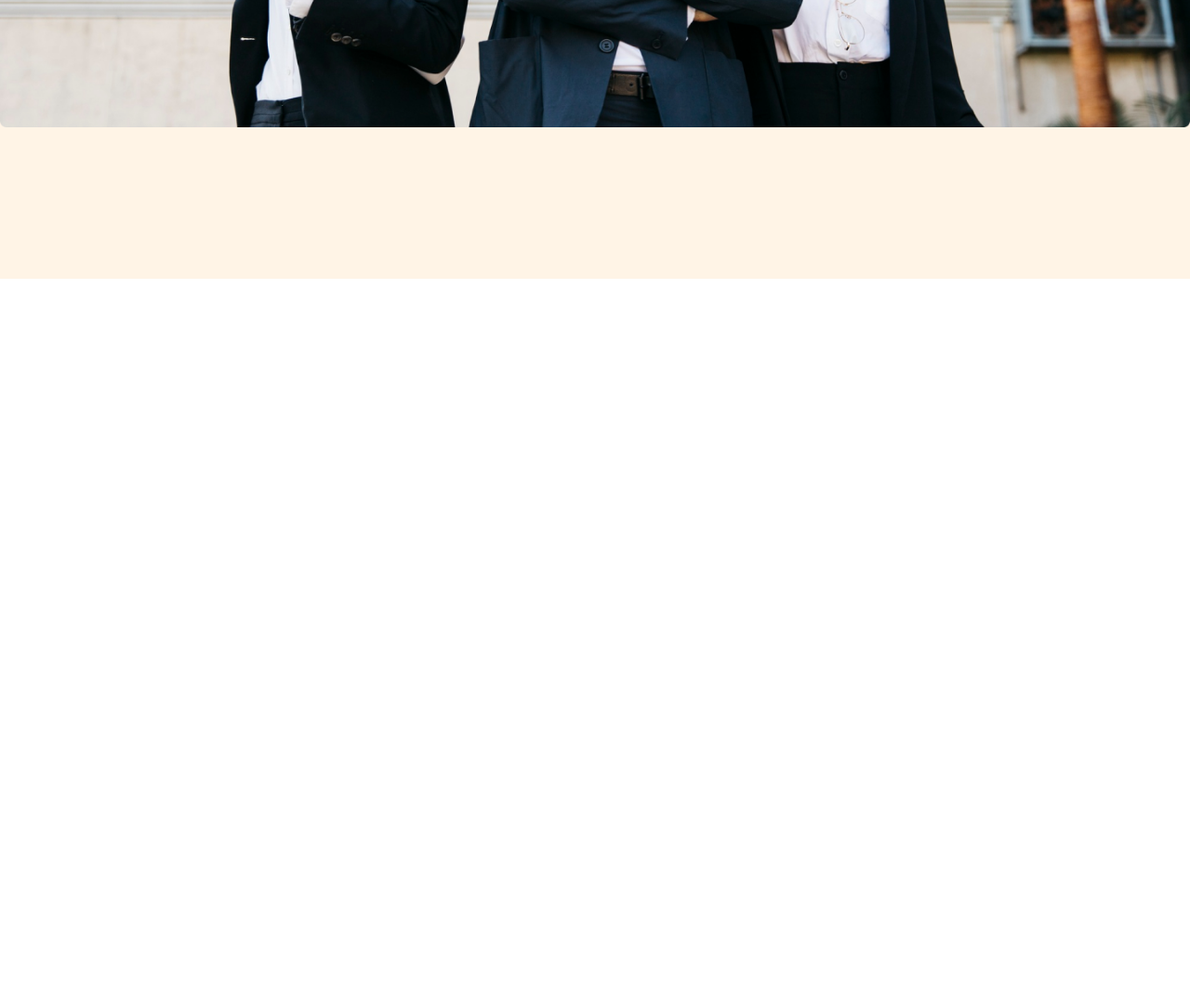
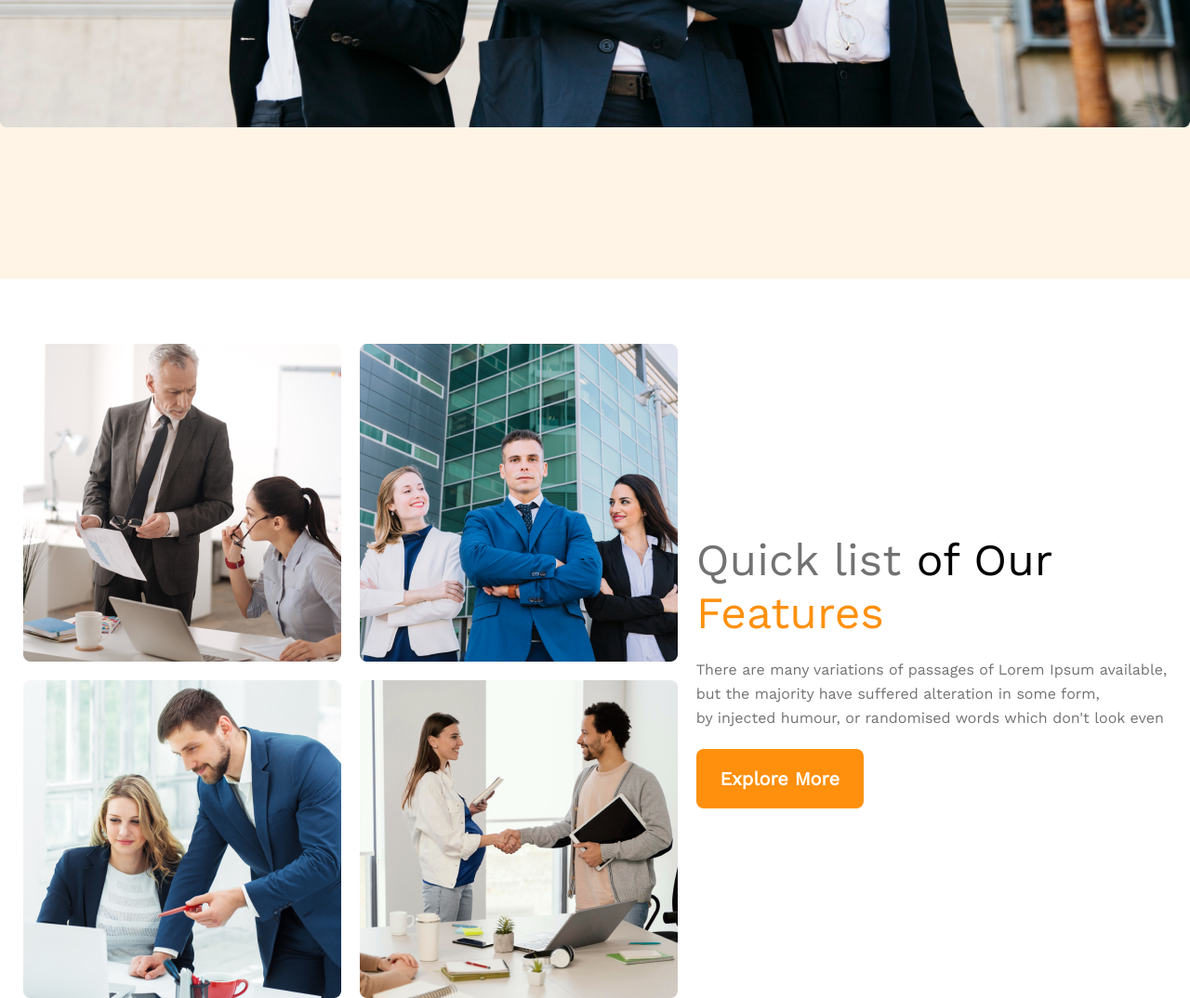
Before and after one commit to MD-Rakibul-Hassan/G3-Architects, a plain HTML site: page index.html in a window 1280 px wide. Shown: the part 1022-2096 px from the top of the page at 93% size. Before the commit the page ends 1322 px from the top, so only its background shows below. Drawn offline with nearby package versions, Linux system fonts and the light colour scheme.

Commit message:
team section responsive done

```diff
--- a/index.html
+++ b/index.html
@@ -14,7 +14,7 @@
             <ul>
                 <li><a href="#">Home</a></li>
                 <li><a href="#">About</a></li>
-                <li><a href="#">Contact Us</a></li>
+                <li><a href="#">Contact</a></li>
                 <li><a href="#">Login</a></li>
             </ul>
         </nav>
@@ -33,7 +33,21 @@
         </div>
     </header>
     <!-- This is the main section  -->
-    <main class="main"></main>
+    <main class="main">
+        <section class="teams-section container">
+            <div class="teams-img">
+                <img src="./images/team1.png" alt="">
+                <img src="./images/team2.png" alt="">
+                <img src="./images/team3.png" alt="">
+                <img src="./images/team4.png" alt="">
+            </div>
+            <div class="teams-text">
+                <h1><span class="QL">Quick list</span> of Our <br> <span class="FT">Features</span></h1>
+                <p>There are many variations of passages of Lorem Ipsum available, <br> but the majority have suffered alteration in some form,<br> by injected humour, or randomised words which don't look even</p>
+                <button class="btn">Explore More</button>
+            </div>
+        </section>
+    </main>
     <!-- This is the footer section  -->
     <footer></footer>
 </body>
--- a/styles/style.css
+++ b/styles/style.css
@@ -4,6 +4,7 @@
 :root {
     --FF : Work Sans;
     --TC : #727272;
+    --MT: 70px;
 }
 /* Global style for the website  */
 * {
@@ -108,21 +109,70 @@
     justify-content: center;
     margin-bottom: 30px;
 }
-
 .banner .banner-img img {
     width: 100%;
 }
+/* Styles for main section  */
+/* Styles for main teams area  */
+.main .teams-section {
+    margin-top: var(--MT);
+    display: flex;
+    align-items: center;
+    justify-content: center;
+    gap: 20px;
+}
+.main .teams-img {
+    display: grid;
+    grid-template-columns: repeat(2,1fr);
+    gap: 20px;
+}
+.main .teams-img img {
+    width: 100%;
+}
 
+.main .teams-text h1 {
+    font-size: 3rem;
+    font-style: normal;
+    font-weight: 500;
+    line-height: normal;
+    margin-bottom: 20px;
+}
+
+.main .teams-text h1 .QL {
+    color: var(--TC);
+}
+
+.main .teams-text h1 .FT {
+    color: #FF900E;
+}
+
+.main .teams-text p {
+    color:var(--TC);
+    font-size: 1rem;
+    font-style: normal;
+    font-weight: 400;
+    line-height: 26px;
+    margin-bottom: 20px;
+
+}
+
+
+
+
+
+
+/* Styles for footer section  */
 /* Resonsive Design For Mobiles  */
 
 @media screen and (max-width : 576px) {
+    /* Header section  */
     .header {
         padding: 20px;
+        height: min-content;
     }
     .header nav {
         flex-direction: column;
     }
-
     .banner .banner-img img {
         width: 100%;
     }
@@ -132,15 +182,38 @@
     .header .banner .banner-text{
         padding: 0;
     }
+    /* Team section  */
+    .main .teams-section {
+        margin-top: 20px;
+        flex-direction: column-reverse;
+        padding: 20px;
+    }
+    .main .teams-img {
+        grid-template-columns: repeat(1,1fr);
+        row-gap: 20px;
+
+    }
 }
 
 /* Responsive For Tablate Of Small Devices  */
 
 @media screen and (min-width: 576px) and (max-width: 960px) {
+    /* Header Section  */
     .header {
         padding: 20px;
+        height: min-content;
     }
     .header nav {
         flex-direction: column;
     }
+    /* Team section  */
+    .main .teams-section {
+        margin-top: 20px;
+        flex-direction: column-reverse;
+        padding: 20px;
+    }
+    .main .teams-img {
+        grid-template-columns: repeat(2,1fr);
+        gap: 10px;
+    }
 }
```
